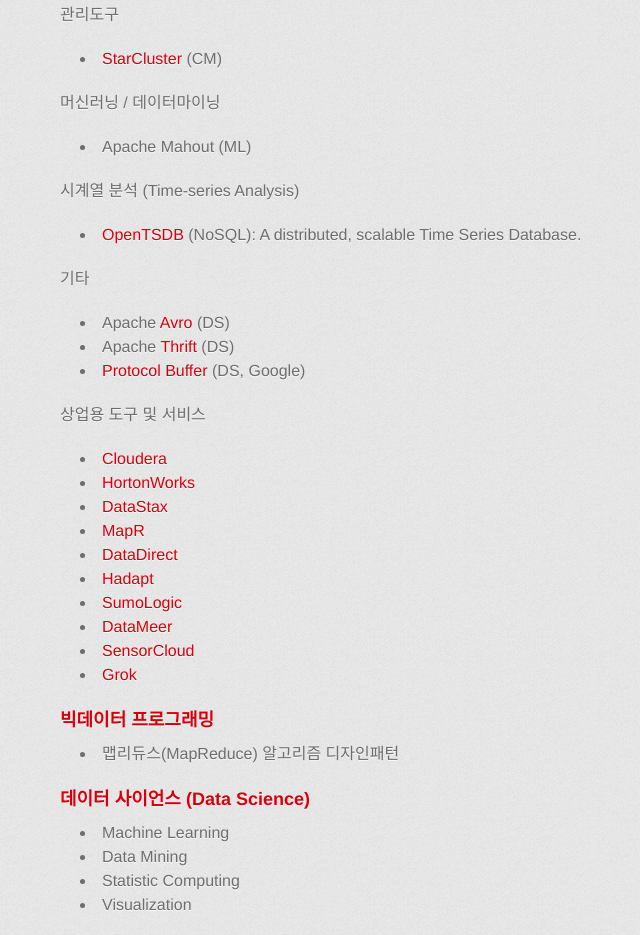
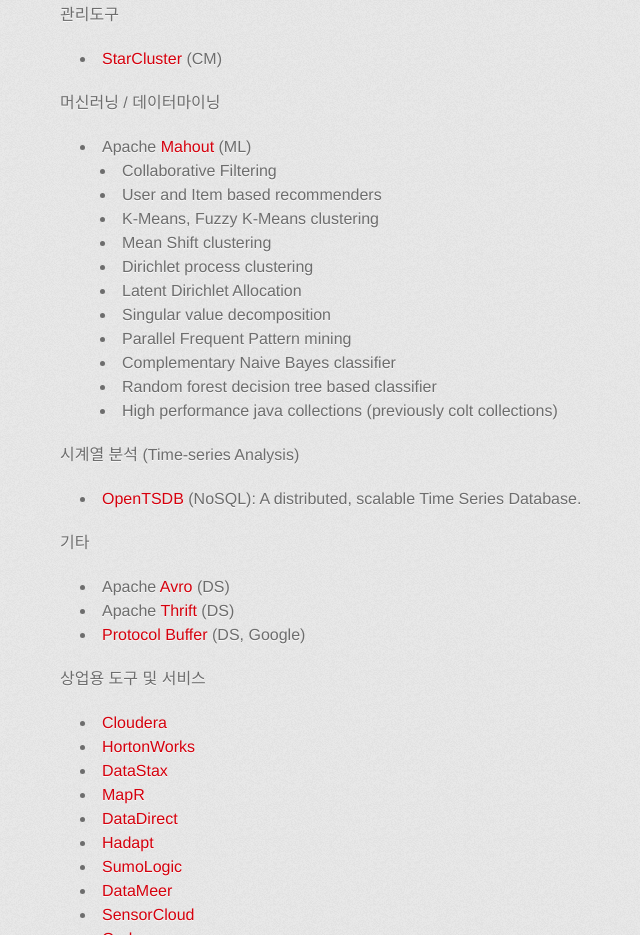
Before and after one commit to leepro/opendata_kr, a plain HTML site: page index.html in a window 1280 px wide. Shown: the part 1310-2245 px from the top of the page, without its empty margins (270-910 px from the left). Drawn offline with Linux system fonts and the light colour scheme; a web font is replaced by a local one.

Commit message:
add mahout

```diff
--- a/index.html
+++ b/index.html
@@ -85,7 +85,20 @@
 <p><b>머신러닝 / 데이터마이닝</b></p>
 
 <ul>
-  <li>Apache Mahout (ML)</li>
+  <li>Apache <a href="http://mahout.apache.org">Mahout</a> (ML)</li>
+    <div style="padding-left:20px;">
+      <li>Collaborative Filtering</li>
+      <li>User and Item based recommenders</li>
+      <li>K-Means, Fuzzy K-Means clustering</li>
+      <li>Mean Shift clustering</li>
+      <li>Dirichlet process clustering</li>
+      <li>Latent Dirichlet Allocation</li>
+      <li>Singular value decomposition</li>
+      <li>Parallel Frequent Pattern mining</li>
+      <li>Complementary Naive Bayes classifier</li>
+      <li>Random forest decision tree based classifier</li>
+      <li>High performance java collections (previously colt collections)</li>
+    </div>
 </ul>
 
 <p><b>시계열 분석 (Time-series Analysis)</b></p>
```
